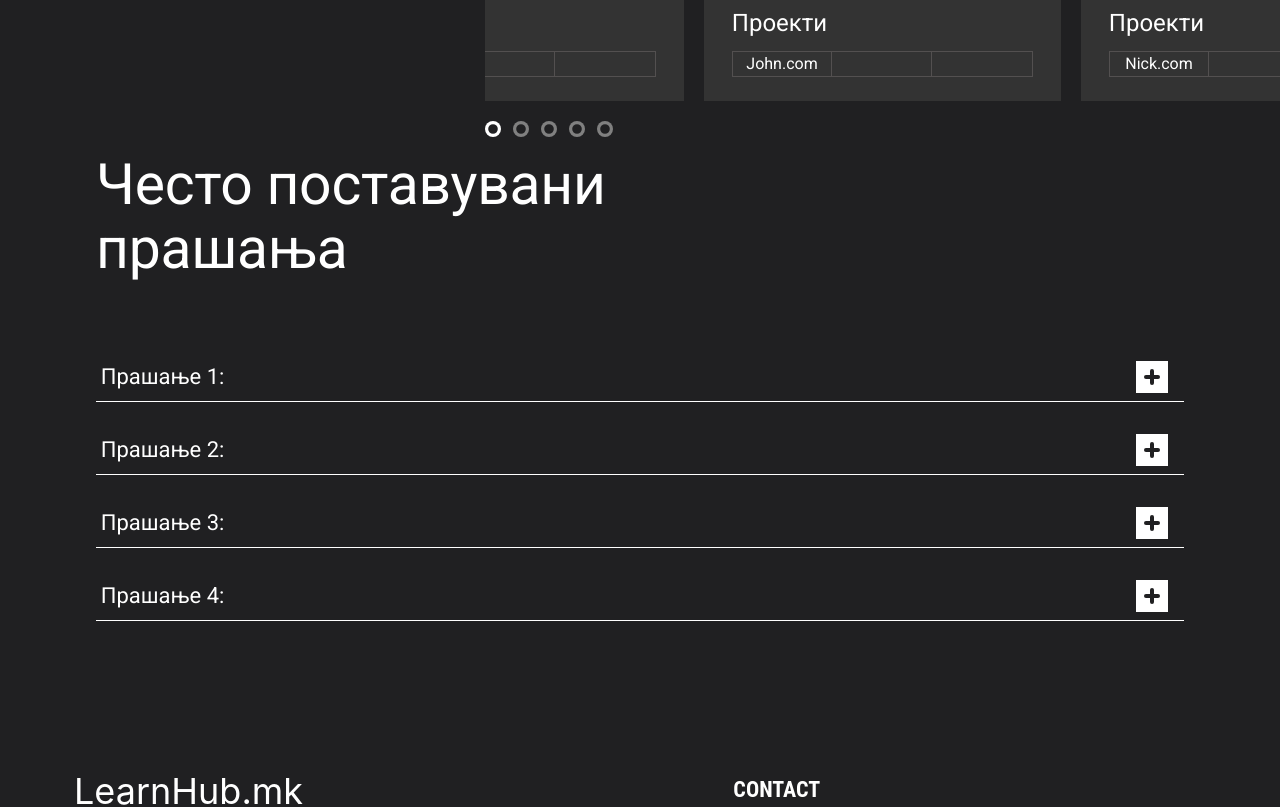
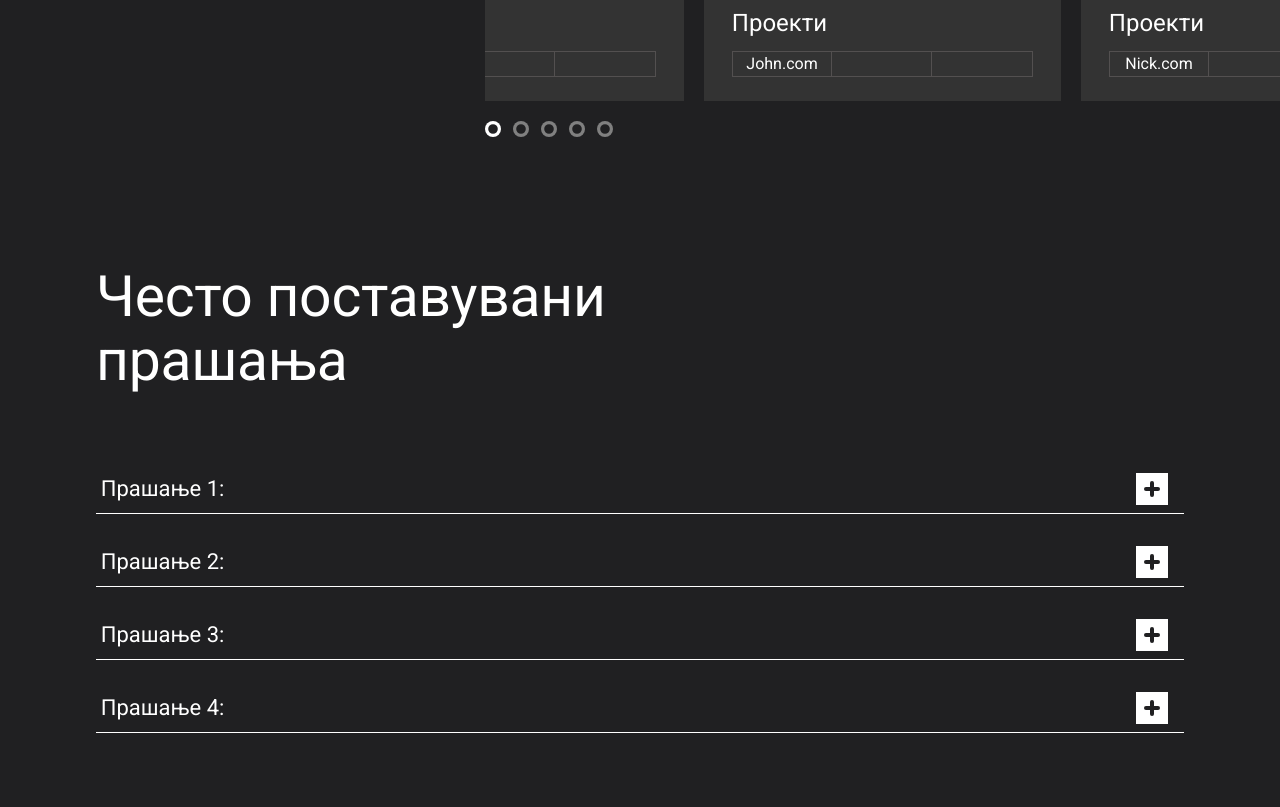
Before and after one commit to learnhubmk/app, a Next.js app: page / in a window 1280 px wide. Shown: the part 1720-2527 px from the top of the page. Built offline with nearby package versions, Linux system fonts and the light colour scheme; no server answers.

Commit message:
changed container class name to faqContainer - add margin top to parent container

```diff
--- a/components/module-components/FAQ/FAQ.module.scss
+++ b/components/module-components/FAQ/FAQ.module.scss
@@ -1,10 +1,11 @@
-.container {
+.faqContainer {
   display: flex;
   flex-direction: column;
   width: 100%;
   gap: 4rem;
   max-width: 1320px;
   padding: 1rem 0;
+  margin-top: 7rem;
 
   > h1 {
     max-width: 20ch;
--- a/components/module-components/FAQ/FAQ.tsx
+++ b/components/module-components/FAQ/FAQ.tsx
@@ -59,7 +59,7 @@ const FAQ = ({ data }: FAQProps) => {
   };
 
   return (
-    <section className={classes.container}>
+    <section className={classes.faqContainer}>
       <h1 className="display-l">Често поставувани прашања</h1>
       <ul>
         {data.map(({ id, title, content }) => {
```
